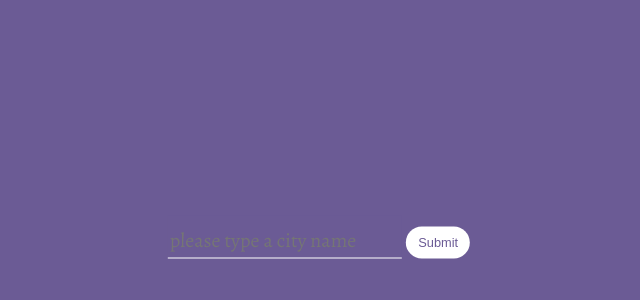
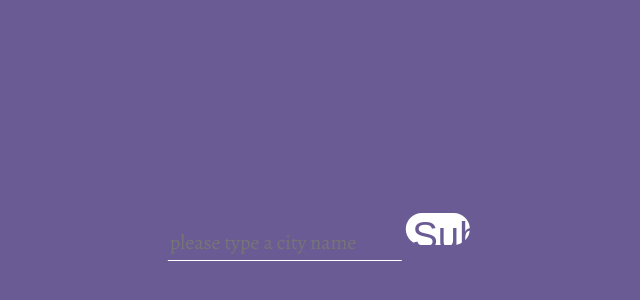
Before and after one commit to sinankuzu/javascript-projects, a plain HTML site: page weather-app/index.html in a window 1280 px wide. Shown: the part 158-458 px from the top of the page, without its empty margins (321-961 px from the left). Drawn offline with nearby package versions, Linux system fonts and the light colour scheme.

Commit message:
button duzeltme

```diff
--- a/weather-app/style.css
+++ b/weather-app/style.css
@@ -38,6 +38,7 @@ body {
 .button1 {
   width: 5vw;
   height: 4vh;
+  min-width: 60px;
   text-align: center;
   cursor: pointer;
   border-radius: 20px;
@@ -45,7 +46,7 @@ body {
   font-size: max(1vw, 5px);
   background-color:white;
   color: rgb(107, 91, 149);
-
+  font-size: 3vw;
 }
 
 .button1:hover{
```
